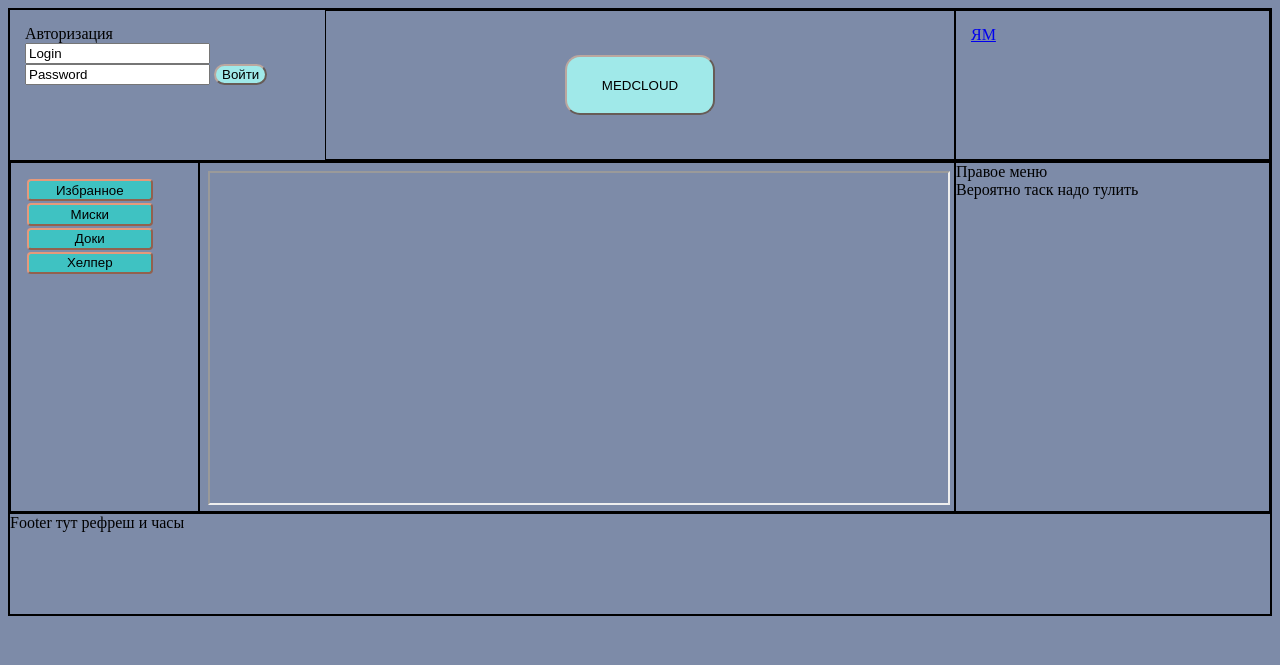
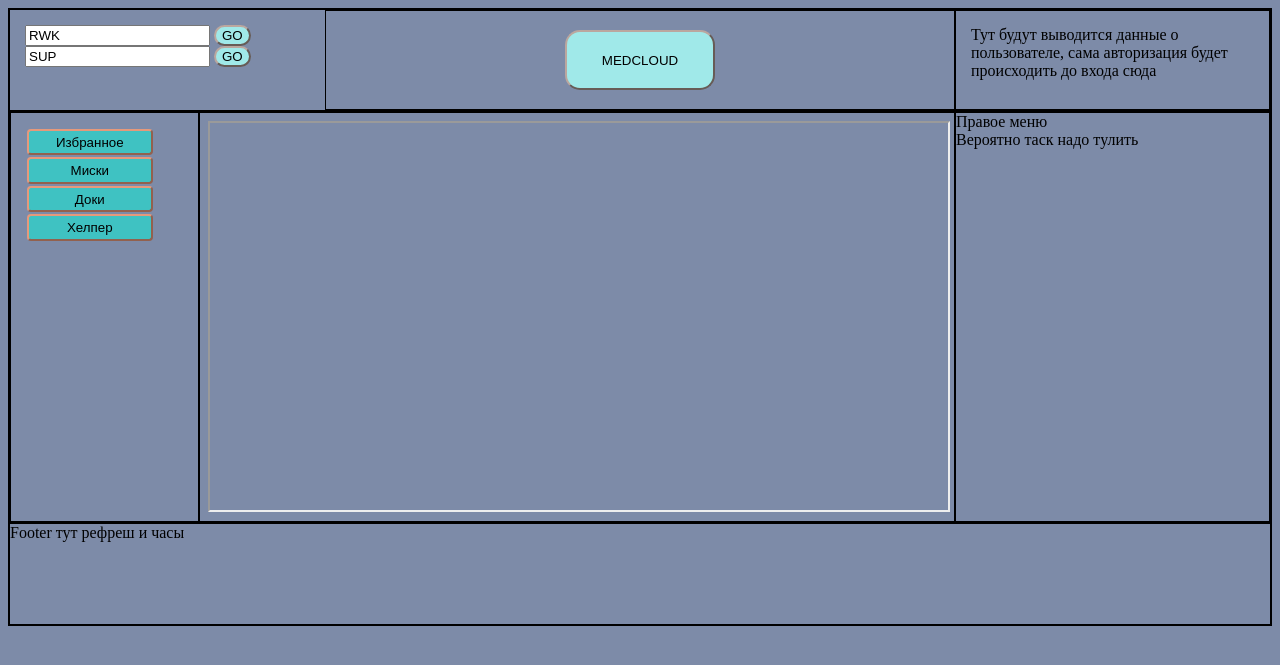
Before and after one commit to ddxRoman/Job, a PHP site: page / in a window 1280 px wide. Shown: the top 665 px of the page. Run offline with PHP 8.4, Linux system fonts and the light colour scheme.

Commit message:
Перетянул Окно цсд

```diff
--- a/css/style.css
+++ b/css/style.css
@@ -4,7 +4,7 @@
 }
 .header{
 
-    height: 150px;
+    height: 100px;
     display: grid;
     border: 1px solid rgb(0, 0, 0);
     grid-template-columns: 1fr 2fr 1fr;
@@ -17,7 +17,7 @@ button{
     background-color: rgb(160, 233, 233);
 }
 
-.ym{
+.Right_head{
     padding: 15px; /* Надо посмотреть как делать правильно отступы на Гридах*/
     justify-content: start;
     display: grid;
@@ -33,7 +33,7 @@ button{
     width: 150px;
     height: 60px;
 }
-.autorize{
+.CSD{
     padding: 15px;/* Надо посмотреть как делать правильно отступы на Гридах*/
 }
 
@@ -41,7 +41,7 @@ button{
     display: grid;
     border: 1px solid rgb(0, 0, 0);
     grid-template-columns: 15% 60% 25%;
-    height: 350px;
+    height: 410px;
 }
 .footer{
     display: grid;
@@ -80,13 +80,28 @@ iframe{
     margin: 1px;
 }
 
+.docs{
+    height: 300px;
+    width: 100%;
+}
+
+.docs button{
+    border-color: rgb(255, 255, 255);
+    border-radius: 7px;
+    background-color: rgb(47, 167, 36);
+    height: 15%;
+    width: 25%;
+    color: #000000;
+    margin-bottom: 3px;
+}
 
 
 
 
 
+/*  Изменение цвета текста в плейс холдере для разных браузеров.
 
-/* Современные браузеры
+Современные браузеры
    ----------------------------  */
    input::placeholder {color: #8a4c4c;}
 
--- /dev/null
+++ b/folders/CSD.html
@@ -0,0 +1,12 @@
+<form target="_blank" action="../action/header.php" method="post">
+    <input type="number" name="rwk" placeholder="RWK">
+    <a href="header.php" >
+        <button type="submit">GO</button>
+    </a>
+    </form>
+    <form target="_blank" action="../action/header.php" method="post">
+    <input type="number" name="sup" placeholder="SUP">
+    <a href="header.php" >
+        <button type="submit">GO</button>
+    </a>
+    </form>
--- a/folders/tasks.html
+++ b/folders/tasks.html
@@ -1 +1,2 @@
-В ссылках на жиру надо сделать что бы вводился номер задачи
+<S>В ссылках на жиру надо сделать что бы вводился номер задачи</S><br>
+Порешать с доступами, сделать красиво, подвязать под ссылки на мис
--- a/index.php
+++ b/index.php
@@ -6,7 +6,6 @@
     <link rel="icon" type="image" href="pics/ICO.jpg">
     <meta http-equiv="X-UA-Compatible" content="IE=edge">
     <link rel="stylesheet" type="text/css" href="css/style.css">
-    <!-- <link rel="stylesheet" type="text/css" href="css/button.css"> -->
     <meta name="viewport" content="width=device-width, initial-scale=1.0">
     <title>Medcloud</title>
 </head>
@@ -14,35 +13,41 @@
 <body>
     <div class="all">
         <div class="header">
-        <div class="autorize">Авторизация
-                <form action="" method="post">
-                    <input name="login" type="text" placeholder="Login"><br>
-                    <input name="password" type="password" placeholder="Password">
-                    <button type="submit">Войти</button>
-                </form>
+        <div class="CSD">
+      <?  require_once "folders/CSD.html";?>
             </div>
 
             <div class="helper">
                 <a href="https://helper.bizonoff-dev.net/admin/projects/medcloud/knowledge-bases/dokumentatsiia-funktsionala" target="_blank">
                     <button class="MD">MEDCLOUD</button> </a>
             </div>
-            <div class="ym"><a href="https://music.yandex.ua" target="_blank">ЯМ</a></div>
+            <div class="Right_head">
+                     <!-- <form action="" method="post">
+                    <input name="login" type="text" placeholder="Login"><br>
+                    <input name="password" type="password" placeholder="Password">
+                    <button type="submit">Войти</button>
+                </form> -->
+
+                Тут будут выводится данные о пользователе, сама авторизация будет происходить до входа сюда
+                </div>
         </div>
         <div class="body">
             <div class="lmenu">
                 <div class="links">
                     <a href="folders/favorites.html" target="1"><button>Избранное</button> </a><br>
-                    <a href="folders/mis.php" target="1"><button>Миски</button></a><br>
+                    <a href="folders/mis.html" target="1"><button>Миски</button></a><br>
                     <a href="folders/docs.html" target="1"><button>Доки</button></a><br>
                     <a href="folders/helper.html" target="1"><button>Хелпер</button></a><br>
                 </div>
             </div>
-            <div class="container"> <iframe name="1" src="">
-                </iframe></div>
+            <div class="container">
+                <iframe name="1" src="">
+                </iframe>
+            </div>
             <div class="rmenu">Правое меню<br>Вероятно таск надо тулить</div>
         </div>
         <div class="footer">Footer тут рефреш и часы</div>
     </div>
+
 </body>
-
 </html>
```
Also changed, not shown: folders/docs.html (+17 -2 lines), folders/helper.html (+7 -4 lines), folders/mis.html (added, +13 -0 lines), folders/mis.php (+0 -18 lines), 1 other file.
